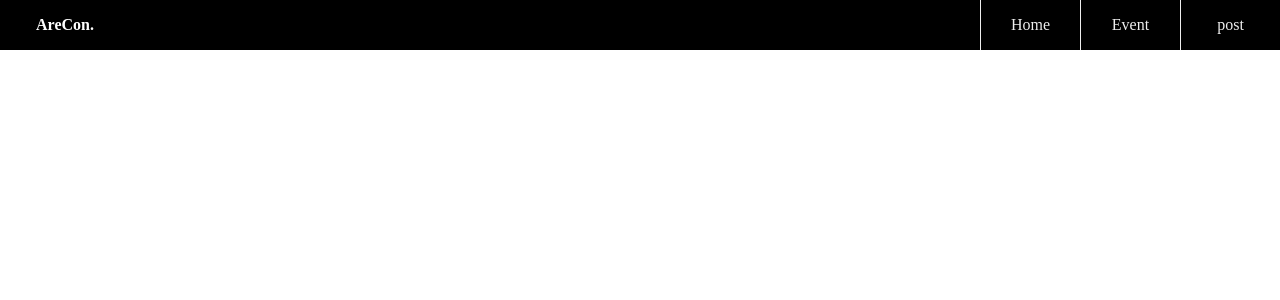
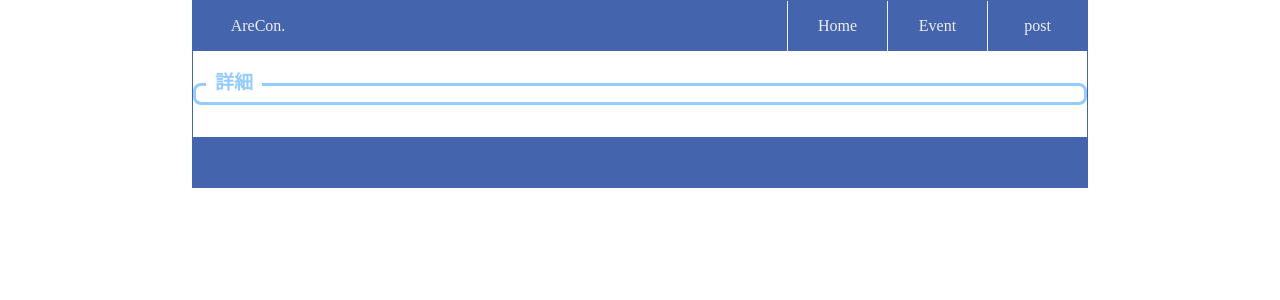
Before and after one commit to webex14-team-10/anualincome-100milion, a Vue app: page /eventpropView.vue in a window 1280 px wide. Shown: the top 300 px of the page. Built offline with nearby package versions, Linux system fonts and the light colour scheme.

Commit message:
ボタンのデザインと詳細のデザインを変えました

```diff
--- a/src/App.vue
+++ b/src/App.vue
@@ -2,6 +2,7 @@
   <div>
     <NavBar />
     <router-view />
+    <div class="box"></div>
   </div>
 </template>
 
@@ -20,6 +21,11 @@ export default {
   box-sizing: border-box;
 }
 body {
-  margin: 0;
+  margin: 0 15%;
+  border: 1px solid #4464ad;
+}
+.box {
+  height: 50px;
+  background-color: #4464ad;
 }
 </style>
--- a/src/components/MyProfile.vue
+++ b/src/components/MyProfile.vue
@@ -79,7 +79,7 @@ export default {
   text-align: center;
   background-color: rgb(199, 254, 190);
   margin: 20px 50px;
-  padding: 30px 30px;
+  padding: 30px;
   border-radius: 30px;
 }
 .area__select {
--- a/src/components/NavBar.vue
+++ b/src/components/NavBar.vue
@@ -19,7 +19,7 @@
   display: flex;
   justify-content: space-between;
   align-items: stretch;
-  background-color: black;
+  background-color: #4464ad;
 }
 .nav__link {
   display: flex;
--- a/src/views/EventView.vue
+++ b/src/views/EventView.vue
@@ -18,10 +18,19 @@
             <div class="memo__text" v-bind:class="{ done: post }">
               {{ post.text }}
             </div>
-            <button class="memo__delete" v-on:click="deleteinput(post)">
-              削除
-            </button>
-            <button v-on:click="test(post)">詳細</button>
+
+            <div class="hert">
+              <div class="button_solid014">
+                <a href="#" v-on:click="deleteinput(post)">消去ボタン</a>
+              </div>
+            </div>
+
+            <div class="hert">
+              <div class="button_solid014">
+                <a href="#" v-on:click="test(post)">詳細を見る</a>
+              </div>
+            </div>
+
             <div class="hert">
               <div class="button_solid014">
                 <a href="#" v-on:click="addStar(post)"
@@ -102,7 +111,7 @@ export default {
   text-align: center;
 }
 .memo {
-  background-color: rgb(53, 206, 141);
+  background-color: #f58f29;
   margin: 20px 50px;
   border-radius: 30px;
 }
@@ -125,18 +134,18 @@ ul {
   display: flex;
   justify-content: center;
   align-items: center;
-  margin: 0 auto;
+  margin: 3px auto;
   max-width: 220px;
   padding: 10px auto;
   color: #313131;
   transition: 0.3s ease-in-out;
   font-weight: 600;
-  box-shadow: 5px 5px 0 #6bb6ff;
+  box-shadow: 5px 5px 0 #a4b0f5;
   border-radius: 50px;
   text-decoration: none;
 }
 .button_solid014 a:hover {
-  background-color: #b3d9ff;
+  background-color: #a4b0f5;
   box-shadow: 0 0 0;
   transform: translate(5px, 5px);
 }
--- a/src/views/EventpropView.vue
+++ b/src/views/EventpropView.vue
@@ -1,6 +1,7 @@
 <template>
-  <div>
-    {{ this.$route.params.textarea }}
+  <div class="box26">
+    <span class="box-title">詳細</span>
+    <div>{{ this.$route.params.textarea }}</div>
   </div>
 </template>
 
@@ -12,3 +13,29 @@ export default {
   methods: {},
 };
 </script>
+
+<style scoped>
+.box26 {
+  position: relative;
+  margin: 2em 0;
+  padding: 0.5em 1em;
+  border: solid 3px #95ccff;
+  border-radius: 8px;
+}
+.box26 .box-title {
+  position: absolute;
+  display: inline-block;
+  top: -13px;
+  left: 10px;
+  padding: 0 9px;
+  line-height: 1;
+  font-size: 19px;
+  background: #fff;
+  color: #95ccff;
+  font-weight: bold;
+}
+.box26 p {
+  margin: 0;
+  padding: 0;
+}
+</style>
--- a/src/views/PostView.vue
+++ b/src/views/PostView.vue
@@ -1,4 +1,7 @@
 <template>
+  <div class="My">
+    <MyProfile />
+  </div>
   <div class="content">
     <div id="posts-wrapper">
       <hr />
@@ -37,9 +40,6 @@
           </li>
         </ul>
       </div>
-    </div>
-    <div class="My">
-      <MyProfile />
     </div>
   </div>
 </template>
@@ -103,14 +103,9 @@ export default {
 </script>
 
 <style scoped>
-.My {
-}
-
 .content {
   text-align: center;
-  display: flex;
   justify-content: center;
-  padding: 0 300px;
 }
 .memo {
   background-color: rgb(199, 254, 190);
```
